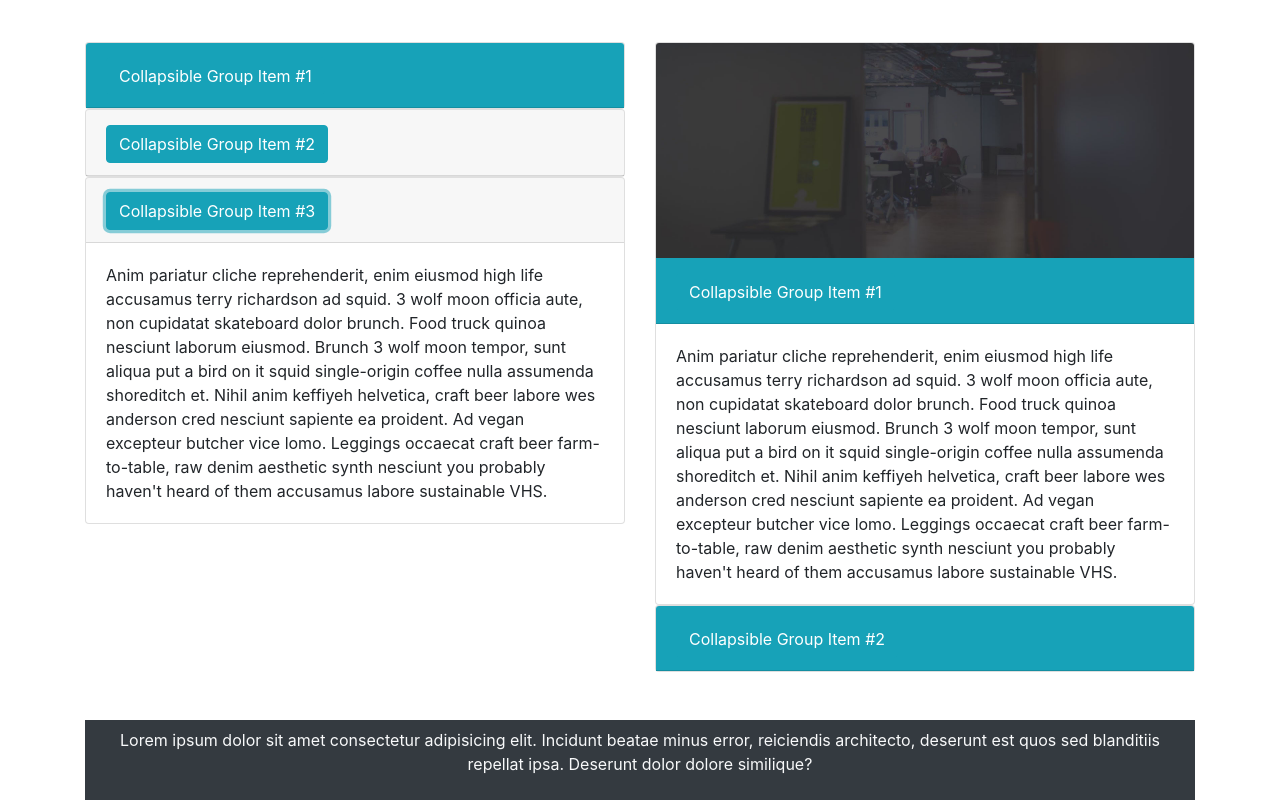
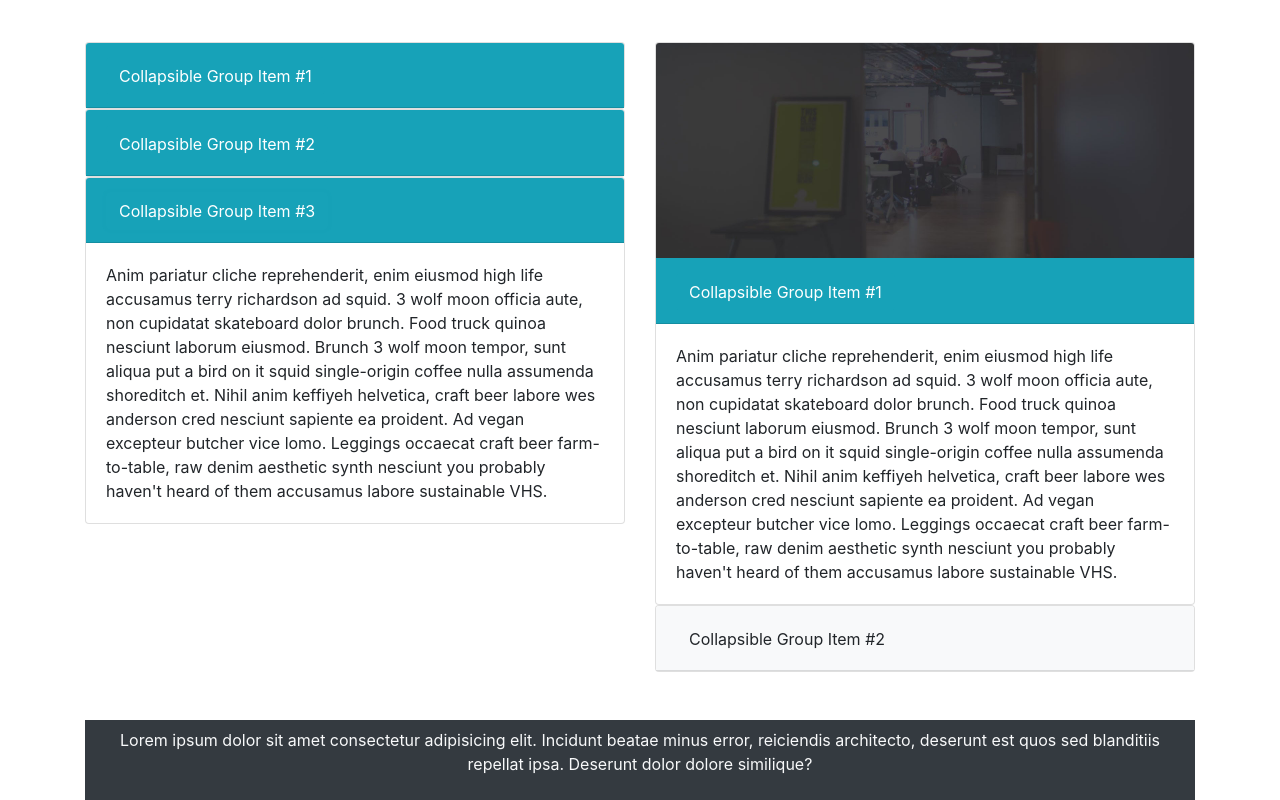
Before and after one commit to MaricruzCF/Practica_4, a plain HTML site: page practica4.html in a window 1280 px wide. Both pictures are taken after a click on the button "Collapsible Group Item #3". Shown: the part 1860-2660 px from the top of the page. Drawn offline with nearby package versions, Linux system fonts and the light colour scheme.

Commit message:
corregido

```diff
--- a/practica4.html
+++ b/practica4.html
@@ -1,5 +1,6 @@
 <!doctype html>
 <html lang="en">
+
 <head>
     <!-- Required meta tags -->
     <meta charset="utf-8">
@@ -9,11 +10,13 @@
     <link rel="stylesheet" href="css/bootstrap.min.css">
     <title>Practica_4</title>
 </head>
+
 <body>
     <div class="container-fluid bg-primary">
         <nav class="navbar navbar-expand-lg navbar navbar-dark bg-primary container">
             <a class="navbar-brand" href="#">Bootstrap</a>
-            <button class="navbar-toggler" type="button" data-toggle="collapse" data-target="#navbarSupportedContent" aria-controls="navbarSupportedContent" aria-expanded="false" aria-label="Toggle navigation">
+            <button class="navbar-toggler" type="button" data-toggle="collapse" data-target="#navbarSupportedContent"
+                aria-controls="navbarSupportedContent" aria-expanded="false" aria-label="Toggle navigation">
                 <span class="navbar-toggler-icon"></span>
             </button>
 
@@ -26,7 +29,8 @@
                         <a class="nav-link" href="#">Link</a>
                     </li>
                     <li class="nav-item dropdown">
-                        <a class="nav-link dropdown-toggle" href="#" id="navbarDropdown" role="button" data-toggle="dropdown" aria-haspopup="true" aria-expanded="false">
+                        <a class="nav-link dropdown-toggle" href="#" id="navbarDropdown" role="button"
+                            data-toggle="dropdown" aria-haspopup="true" aria-expanded="false">
                             Dropdown
                         </a>
                         <div class="dropdown-menu" aria-labelledby="navbarDropdown">
@@ -58,7 +62,8 @@
                 <img src="imagenes/slide1.jpg" class="d-block w-100" alt="...">
                 <div class="carousel-caption d-none d-md-block">
                     <h5>Primer slide label</h5>
-                        <p>Lorem ipsum dolor sit amet consectetur, adipisicing elit. Dolores culpa ut molestias excepturi? Ex, hic.</p>
+                    <p>Lorem ipsum dolor sit amet consectetur, adipisicing elit. Dolores culpa ut molestias excepturi?
+                        Ex, hic.</p>
                     <a class="btn btn-dark" data-toggle="collapse" href="#" role="button">conose más</a>
                 </div>
             </div>
@@ -66,7 +71,8 @@
                 <img src="imagenes/slide2.jpg" class="d-block w-100" alt="...">
                 <div class="carousel-caption d-none d-md-block">
                     <h5>Segundo slide label</h5>
-                        <p>Lorem ipsum dolor sit amet consectetur, adipisicing elit. Dolores culpa ut molestias excepturi? Ex, hic.</p>
+                    <p>Lorem ipsum dolor sit amet consectetur, adipisicing elit. Dolores culpa ut molestias excepturi?
+                        Ex, hic.</p>
                     <a class="btn btn-dark" data-toggle="collapse" href="#" role="button">conose más</a>
                 </div>
             </div>
@@ -74,7 +80,8 @@
                 <img src="imagenes/slide3.jpg" class="d-block w-100" alt="...">
                 <div class="carousel-caption d-none d-md-block">
                     <h5>Tercer slide label</h5>
-                        <p>Lorem ipsum dolor sit amet consectetur, adipisicing elit. Dolores culpa ut molestias excepturi? Ex, hic.</p>
+                    <p>Lorem ipsum dolor sit amet consectetur, adipisicing elit. Dolores culpa ut molestias excepturi?
+                        Ex, hic.</p>
                     <a class="btn btn-dark" data-toggle="collapse" href="#" role="button">conose más</a>
                 </div>
             </div>
@@ -95,36 +102,41 @@
                 <div class=" text-center mb-3">
                     <div class="p-5">
                         <p class="h2">Lorem, ipsum dolor.</p>
-                        <p class="text-success" >Lorem ipsum dolor sit amet consectetur adipisicing elit. Ad perspiciatis laudantium laborum sunt illum nostrum obcaecati exercitationem, earum sequi maiores vitae!</p>
+                        <p class="text-success">Lorem ipsum dolor sit amet consectetur adipisicing elit. Ad perspiciatis
+                            laudantium laborum sunt illum nostrum obcaecati exercitationem, earum sequi maiores vitae!
+                        </p>
                     </div>
                 </div>
             </div>
-                <div class="col-4">
-                    <div class="card" >
+            <div class="col-12 col-md-4">
+                <div class="card">
                     <div class="card-body">
                         <img src="auto.png" class="card-img-top">
                         <h5 class="card-body">Lorem, ipsum dolor.</h5>
-                            <p class="mb-0 m-2 p-2 text-justify">Lorem ipsum dolor sit amet consectetur adipisicing elit. Mollitia aliquam nesciunt, vel, magni blanditiis maxime</p>
+                        <p class="mb-0 m-2 p-2 text-justify">Lorem ipsum dolor sit amet consectetur adipisicing elit.
+                            Mollitia aliquam nesciunt, vel, magni blanditiis maxime</p>
                         <a href="#" class="btn btn-primary">Más information</a>
                     </div>
                 </div>
             </div>
-                <div class="col-4">
-                    <div class="card" >
+            <div class="col-12 col-md-4">
+                <div class="card">
                     <div class="card-body">
                         <img src="auto.png" class="card-img-top">
                         <h5 class="card-body">Lorem, ipsum dolor.</h5>
-                            <p class="mb-0 m-2 p-2 text-justify">Lorem ipsum dolor sit amet consectetur adipisicing elit. Mollitia aliquam nesciunt, vel, magni blanditiis maxime</p>
+                        <p class="mb-0 m-2 p-2 text-justify">Lorem ipsum dolor sit amet consectetur adipisicing elit.
+                            Mollitia aliquam nesciunt, vel, magni blanditiis maxime</p>
                         <a href="#" class="btn btn-primary">Más information</a>
                     </div>
                 </div>
             </div>
-                <div class="col-4">
-                    <div class="card" >
+            <div class="col-12 col-md-4">
+                <div class="card">
                     <div class="card-body">
                         <img src="auto.png" class="card-img-top">
                         <h5 class="card-body">Lorem, ipsum dolor.</h5>
-                            <p class="mb-0 m-2 p-2 text-justify">Lorem ipsum dolor sit amet consectetur adipisicing elit. Mollitia aliquam nesciunt, vel, magni blanditiis maxime</p>
+                        <p class="mb-0 m-2 p-2 text-justify">Lorem ipsum dolor sit amet consectetur adipisicing elit.
+                            Mollitia aliquam nesciunt, vel, magni blanditiis maxime</p>
                         <a href="#" class="btn btn-primary">Más information</a>
                     </div>
                 </div>
@@ -133,7 +145,8 @@
     </div>
     <div class="jumbotron">
         <h1 class="display-4">Hello, world!</h1>
-                <p class="lead">This is a simple hero unit, a simple jumbotron-style component for calling extra attention to featured content or information.</p>
+        <p class="lead">This is a simple hero unit, a simple jumbotron-style component for calling extra attention to
+            featured content or information.</p>
         <hr class="my-4">
         <p>It uses utility classes for typography and spacing to space content out within the larger container.</p>
         <p class="lead">
@@ -146,85 +159,129 @@
                 <div class=" text-center mb-3">
                     <div class="p-5">
                         <p class="h2">Lorem, ipsum dolor.</p>
-                        <p class="text-success">Lorem ipsum dolor sit amet consectetur adipisicing elit. Ad perspiciatis laudantium laborum sunt illum nostrum obcaecati exercitationem, earum sequi maiores vitae!</p>
+                        <p class="text-success">Lorem ipsum dolor sit amet consectetur adipisicing elit. Ad perspiciatis
+                            laudantium laborum sunt illum nostrum obcaecati exercitationem, earum sequi maiores vitae!
+                        </p>
                     </div>
                 </div>
             </div>
-                <div class="col-6">
+
+            <div class="col-12 col-md-6">
                 <div class="accordion" id="accordionExample">
                     <div class="card">
                         <div class="card-header bg-info" id="headingOne">
                             <h2 class="mb-0">
-                                      <button class="btn btn-info" type="button" data-toggle="collapse" data-target="#collapseOne" aria-expanded="true" aria-controls="collapseOne">
+                                <button class="btn btn-info" type="button" data-toggle="collapse"
+                                    data-target="#collapseOne" aria-expanded="true" aria-controls="collapseOne">
                                     Collapsible Group Item #1
                                 </button>
                             </h2>
                         </div>
 
-                                  <div id="collapseOne" class="collapse show" aria-labelledby="headingOne" data-parent="#accordionExample">
+                        <div id="collapseOne" class="collapse show" aria-labelledby="headingOne"
+                            data-parent="#accordionExample">
                             <div class="card-body">
-                                      Anim pariatur cliche reprehenderit, enim eiusmod high life accusamus terry richardson ad squid. 3 wolf moon officia aute, non cupidatat skateboard dolor brunch. Food truck quinoa nesciunt laborum eiusmod. Brunch 3 wolf moon tempor, sunt aliqua put a bird on it squid single-origin coffee nulla assumenda shoreditch et. Nihil anim keffiyeh helvetica, craft beer labore wes anderson cred nesciunt sapiente ea proident. Ad vegan excepteur butcher vice lomo. Leggings occaecat craft beer farm-to-table, raw denim aesthetic synth nesciunt you probably haven't heard of them accusamus labore sustainable VHS.
-                                    </div>
-                                  </div>
-                                </div>
-                                <div class="card">
-                                  <div class="card-header " id="headingTwo">
-                                    <h2 class="mb-0">
-                                      <button class="btn btn-info collapsed" type="button" data-toggle="collapse" data-target="#collapseTwo" aria-expanded="false" aria-controls="collapseTwo">
-                                        Collapsible Group Item #2
-                                      </button>
-                                    </h2>
-                                  </div>
-                                  <div id="collapseTwo" class="collapse" aria-labelledby="headingTwo" data-parent="#accordionExample">
-                                    <div class="card-body">
-                                      Anim pariatur cliche reprehenderit, enim eiusmod high life accusamus terry richardson ad squid. 3 wolf moon officia aute, non cupidatat skateboard dolor brunch. Food truck quinoa nesciunt laborum eiusmod. Brunch 3 wolf moon tempor, sunt aliqua put a bird on it squid single-origin coffee nulla assumenda shoreditch et. Nihil anim keffiyeh helvetica, craft beer labore wes anderson cred nesciunt sapiente ea proident. Ad vegan excepteur butcher vice lomo. Leggings occaecat craft beer farm-to-table, raw denim aesthetic synth nesciunt you probably haven't heard of them accusamus labore sustainable VHS.
-                                    </div>
-                                  </div>
-                                </div>
-                                <div class="card">
-                                  <div class="card-header " id="headingThree">
-                                    <h2 class="mb-0">
-                                      <button class="btn btn-info collapsed" type="button" data-toggle="collapse" data-target="#collapseThree" aria-expanded="false" aria-controls="collapseThree">
-                                        Collapsible Group Item #3
-                                      </button>
-                                    </h2>
-                                  </div>
-                                  <div id="collapseThree" class="collapse" aria-labelledby="headingThree" data-parent="#accordionExample">
-                                    <div class="card-body">
-                                      Anim pariatur cliche reprehenderit, enim eiusmod high life accusamus terry richardson ad squid. 3 wolf moon officia aute, non cupidatat skateboard dolor brunch. Food truck quinoa nesciunt laborum eiusmod. Brunch 3 wolf moon tempor, sunt aliqua put a bird on it squid single-origin coffee nulla assumenda shoreditch et. Nihil anim keffiyeh helvetica, craft beer labore wes anderson cred nesciunt sapiente ea proident. Ad vegan excepteur butcher vice lomo. Leggings occaecat craft beer farm-to-table, raw denim aesthetic synth nesciunt you probably haven't heard of them accusamus labore sustainable VHS.
-                                    </div>
-                                  </div>
-                                </div>
-                              </div>
-                    </div>
-                <div class="col-6">
-                <div class="card" >
-                    <img src="imagenes/slide2.jpg" class="card-img-top">
-                    <div class="card-header bg-info" id="headingOne">
-                            <h2 class="mb-0">
-                              <button class="btn btn-info" type="button" data-toggle="collapse" data-target="#collapseOne" aria-expanded="true" aria-controls="collapseOne">
-                                Collapsible Group Item #1
-                              </button>
-                            </h2>
-                          </div>
-
-                          <div id="collapseOne" class="collapse show" aria-labelledby="headingOne" data-parent="#accordionExample">
-                            <div class="card-body">
-                              Anim pariatur cliche reprehenderit, enim eiusmod high life accusamus terry richardson ad squid. 3 wolf moon officia aute, non cupidatat skateboard dolor brunch. Food truck quinoa nesciunt laborum eiusmod. Brunch 3 wolf moon tempor, sunt aliqua put a bird on it squid single-origin coffee nulla assumenda shoreditch et. Nihil anim keffiyeh helvetica, craft beer labore wes anderson cred nesciunt sapiente ea proident. Ad vegan excepteur butcher vice lomo. Leggings occaecat craft beer farm-to-table, raw denim aesthetic synth nesciunt you probably haven't heard of them accusamus labore sustainable VHS.
+                                Anim pariatur cliche reprehenderit, enim eiusmod high life accusamus terry richardson ad
+                                squid. 3 wolf moon officia aute, non cupidatat skateboard dolor brunch. Food truck
+                                quinoa nesciunt laborum eiusmod. Brunch 3 wolf moon tempor, sunt aliqua put a bird on it
+                                squid single-origin coffee nulla assumenda shoreditch et. Nihil anim keffiyeh helvetica,
+                                craft beer labore wes anderson cred nesciunt sapiente ea proident. Ad vegan excepteur
+                                butcher vice lomo. Leggings occaecat craft beer farm-to-table, raw denim aesthetic synth
+                                nesciunt you probably haven't heard of them accusamus labore sustainable VHS.
                             </div>
                         </div>
                     </div>
                     <div class="card">
                         <div class="card-header bg-info" id="headingTwo">
                             <h2 class="mb-0">
-                              <button class="btn btn-info collapsed" type="button" data-toggle="collapse" data-target="#collapseTwo" aria-expanded="false" aria-controls="collapseTwo">
+                                <button class="btn btn-info collapsed" type="button" data-toggle="collapse"
+                                    data-target="#collapseTwo" aria-expanded="false" aria-controls="collapseTwo">
                                     Collapsible Group Item #2
                                 </button>
                             </h2>
                         </div>
-                          <div id="collapseTwo" class="collapse" aria-labelledby="headingTwo" data-parent="#accordionExample">
+                        <div id="collapseTwo" class="collapse" aria-labelledby="headingTwo"
+                            data-parent="#accordionExample">
                             <div class="card-body">
-                              Anim pariatur cliche reprehenderit, enim eiusmod high life accusamus terry richardson ad squid. 3 wolf moon officia aute, non cupidatat skateboard dolor brunch. Food truck quinoa nesciunt laborum eiusmod. Brunch 3 wolf moon tempor, sunt aliqua put a bird on it squid single-origin coffee nulla assumenda shoreditch et. Nihil anim keffiyeh helvetica, craft beer labore wes anderson cred nesciunt sapiente ea proident. Ad vegan excepteur butcher vice lomo. Leggings occaecat craft beer farm-to-table, raw denim aesthetic synth nesciunt you probably haven't heard of them accusamus labore sustainable VHS.
+                                Anim pariatur cliche reprehenderit, enim eiusmod high life accusamus terry richardson ad
+                                squid. 3 wolf moon officia aute, non cupidatat skateboard dolor brunch. Food truck
+                                quinoa nesciunt laborum eiusmod. Brunch 3 wolf moon tempor, sunt aliqua put a bird on it
+                                squid single-origin coffee nulla assumenda shoreditch et. Nihil anim keffiyeh helvetica,
+                                craft beer labore wes anderson cred nesciunt sapiente ea proident. Ad vegan excepteur
+                                butcher vice lomo. Leggings occaecat craft beer farm-to-table, raw denim aesthetic synth
+                                nesciunt you probably haven't heard of them accusamus labore sustainable VHS.
+                            </div>
+                        </div>
+                    </div>
+                    <div class="card">
+                        <div class="card-header bg-info " id="headingThree">
+                            <h2 class="mb-0">
+                                <button class="btn btn-info collapsed" type="button" data-toggle="collapse"
+                                    data-target="#collapseThree" aria-expanded="false" aria-controls="collapseThree">
+                                    Collapsible Group Item #3
+                                </button>
+                            </h2>
+                        </div>
+                        <div id="collapseThree" class="collapse" aria-labelledby="headingThree"
+                            data-parent="#accordionExample">
+                            <div class="card-body">
+                                Anim pariatur cliche reprehenderit, enim eiusmod high life accusamus terry richardson ad
+                                squid. 3 wolf moon officia aute, non cupidatat skateboard dolor brunch. Food truck
+                                quinoa nesciunt laborum eiusmod. Brunch 3 wolf moon tempor, sunt aliqua put a bird on it
+                                squid single-origin coffee nulla assumenda shoreditch et. Nihil anim keffiyeh helvetica,
+                                craft beer labore wes anderson cred nesciunt sapiente ea proident. Ad vegan excepteur
+                                butcher vice lomo. Leggings occaecat craft beer farm-to-table, raw denim aesthetic synth
+                                nesciunt you probably haven't heard of them accusamus labore sustainable VHS.
+                            </div>
+                        </div>
+                    </div>
+                </div>
+            </div>
+
+            <div class="col-12 col-md-6">
+                <div class="card">
+                    <img src="imagenes/slide2.jpg" class="card-img-top">
+                    <div class="card-header bg-info" id="headingOne1">
+                        <h2 class="mb-0">
+                            <button class="btn btn-info" type="button" data-toggle="collapse"
+                                data-target="#collapseOne1" aria-expanded="true" aria-controls="collapseOne">
+                                Collapsible Group Item #1
+                            </button>
+                        </h2>
+                    </div>
+
+                    <div id="collapseOne1" class="collapse show" aria-labelledby="headingOne1"
+                        data-parent="#accordionExample">
+                        <div class="card-body">
+                            Anim pariatur cliche reprehenderit, enim eiusmod high life accusamus terry richardson ad
+                            squid. 3 wolf moon officia aute, non cupidatat skateboard dolor brunch. Food truck quinoa
+                            nesciunt laborum eiusmod. Brunch 3 wolf moon tempor, sunt aliqua put a bird on it squid
+                            single-origin coffee nulla assumenda shoreditch et. Nihil anim keffiyeh helvetica, craft
+                            beer labore wes anderson cred nesciunt sapiente ea proident. Ad vegan excepteur butcher vice
+                            lomo. Leggings occaecat craft beer farm-to-table, raw denim aesthetic synth nesciunt you
+                            probably haven't heard of them accusamus labore sustainable VHS.
+                        </div>
+                    </div>
+                </div>
+                <div class="card">
+                    <div class="card-header bg-light" id="headingTwo2">
+                        <h2 class="mb-0">
+                            <button class="btn btn-light collapsed" type="button" data-toggle="collapse"
+                                data-target="#collapseTwo2" aria-expanded="false" aria-controls="collapseTwo">
+                                Collapsible Group Item #2
+                            </button>
+                        </h2>
+                    </div>
+                    <div id="collapseTwo2" class="collapse" aria-labelledby="headingTwo2"
+                        data-parent="#accordionExample">
+                        <div class="card-body">
+                            Anim pariatur cliche reprehenderit, enim eiusmod high life accusamus terry richardson ad
+                            squid. 3 wolf moon officia aute, non cupidatat skateboard dolor brunch. Food truck quinoa
+                            nesciunt laborum eiusmod. Brunch 3 wolf moon tempor, sunt aliqua put a bird on it squid
+                            single-origin coffee nulla assumenda shoreditch et. Nihil anim keffiyeh helvetica, craft
+                            beer labore wes anderson cred nesciunt sapiente ea proident. Ad vegan excepteur butcher vice
+                            lomo. Leggings occaecat craft beer farm-to-table, raw denim aesthetic synth nesciunt you
+                            probably haven't heard of them accusamus labore sustainable VHS.
                         </div>
                     </div>
                 </div>
@@ -233,22 +290,32 @@
         <div class="row">
             <div class="col-12  mt-5">
                 <div class="bg-dark p-2">
-                    <p class="text-light text-center">Lorem ipsum dolor sit amet consectetur adipisicing elit. Incidunt beatae minus error, reiciendis architecto, deserunt est quos sed blanditiis repellat ipsa. Deserunt dolor dolore similique?</p>
+                    <p class="text-light text-center">Lorem ipsum dolor sit amet consectetur adipisicing elit. Incidunt
+                        beatae minus error, reiciendis architecto, deserunt est quos sed blanditiis repellat ipsa.
+                        Deserunt dolor dolore similique?</p>
                 </div>
             </div>
         </div>
 
         <!-- Optional JavaScript -->
         <!-- jQuery first, then Popper.js, then Bootstrap JS -->
-    <script src="https://code.jquery.com/jquery-3.2.1.slim.min.js" integrity="sha384-KJ3o2DKtIkvYIK3UENzmM7KCkRr/rE9/Qpg6aAZGJwFDMVNA/GpGFF93hXpG5KkN" crossorigin="anonymous"></script>
-    <script src="https://cdnjs.cloudflare.com/ajax/libs/popper.js/1.12.9/umd/popper.min.js" integrity="sha384-ApNbgh9B+Y1QKtv3Rn7W3mgPxhU9K/ScQsAP7hUibX39j7fakFPskvXusvfa0b4Q" crossorigin="anonymous"></script>
-    <script src="https://maxcdn.bootstrapcdn.com/bootstrap/4.0.0/js/bootstrap.min.js" integrity="sha384-JZR6Spejh4U02d8jOt6vLEHfe/JQGiRRSQQxSfFWpi1MquVdAyjUar5+76PVCmYl" crossorigin="anonymous"></script>
+        <script src="https://code.jquery.com/jquery-3.2.1.slim.min.js"
+            integrity="sha384-KJ3o2DKtIkvYIK3UENzmM7KCkRr/rE9/Qpg6aAZGJwFDMVNA/GpGFF93hXpG5KkN" crossorigin="anonymous">
+        </script>
+        <script src="https://cdnjs.cloudflare.com/ajax/libs/popper.js/1.12.9/umd/popper.min.js"
+            integrity="sha384-ApNbgh9B+Y1QKtv3Rn7W3mgPxhU9K/ScQsAP7hUibX39j7fakFPskvXusvfa0b4Q" crossorigin="anonymous">
+        </script>
+        <script src="https://maxcdn.bootstrapcdn.com/bootstrap/4.0.0/js/bootstrap.min.js"
+            integrity="sha384-JZR6Spejh4U02d8jOt6vLEHfe/JQGiRRSQQxSfFWpi1MquVdAyjUar5+76PVCmYl" crossorigin="anonymous">
+        </script>
 </body>
+
 </html>
 
 <!--
     git add .
     git commit -m " "
     git push origin master
-    git push request (gh-pages master)
+    git push request (gh-pages master) "en git"
+
 -->
```
Lines whose indentation alone changed are shown as unchanged.
